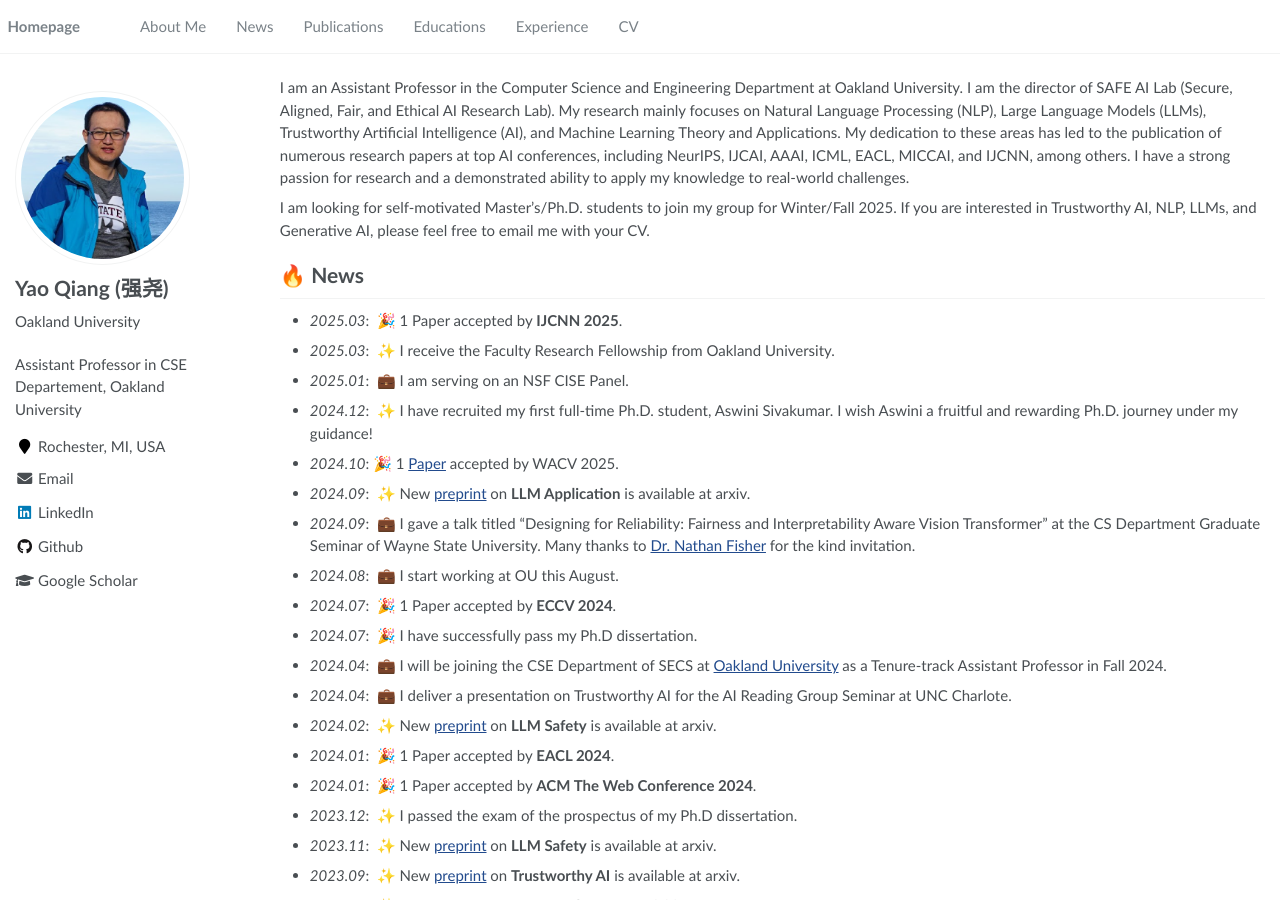
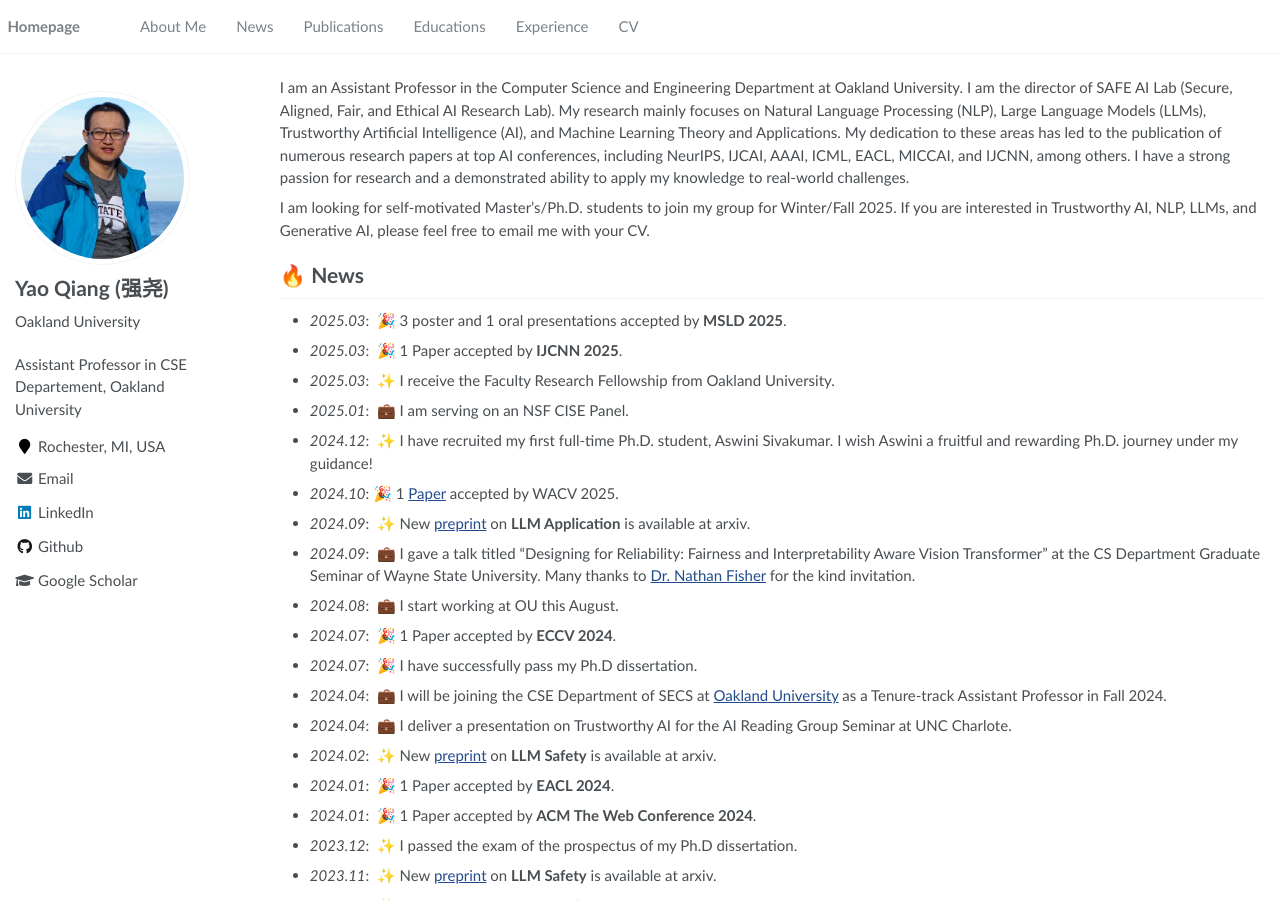
Before and after one commit to qiangyao1988/qiangyao1988.github.io, a Jekyll site: the page built from _pages/about.md, in a window 1280 px wide and 900 px high. Built offline with Jekyll 4.4.1, drawn with Linux system fonts in a browser that asks for light colours.

Commit message:
Update about.md

```diff
--- a/_pages/about.md
+++ b/_pages/about.md
@@ -15,6 +15,7 @@ I am an Assistant Professor in the Computer Science and Engineering Department a
 I am looking for self-motivated Master's/Ph.D. students to join my group for Winter/Fall 2025. If you are interested in Trustworthy AI, NLP, LLMs, and Generative AI, please feel free to email me with your CV.
 
 # 🔥 News
+- *2025.03*: &nbsp;🎉 3 poster and 1 oral presentations accepted by **MSLD 2025**.
 - *2025.03*: &nbsp;🎉 1 Paper accepted by **IJCNN 2025**.
 - *2025.03*: &nbsp;✨ I receive the Faculty Research Fellowship from Oakland University.
 - *2025.01*: &nbsp;💼 I am serving on an NSF CISE Panel.
```
